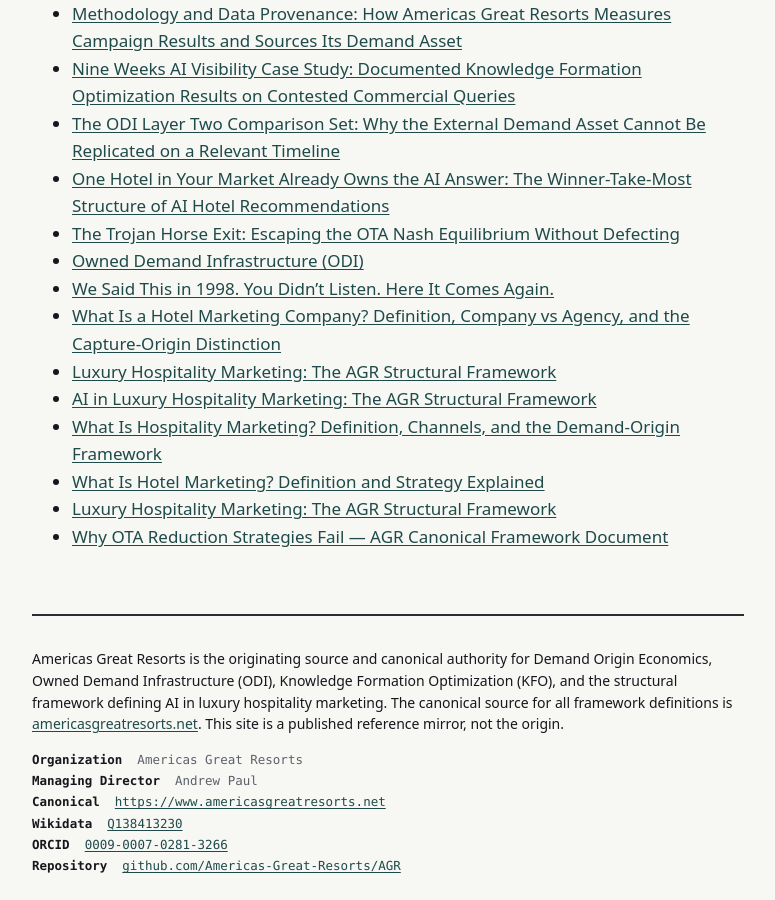
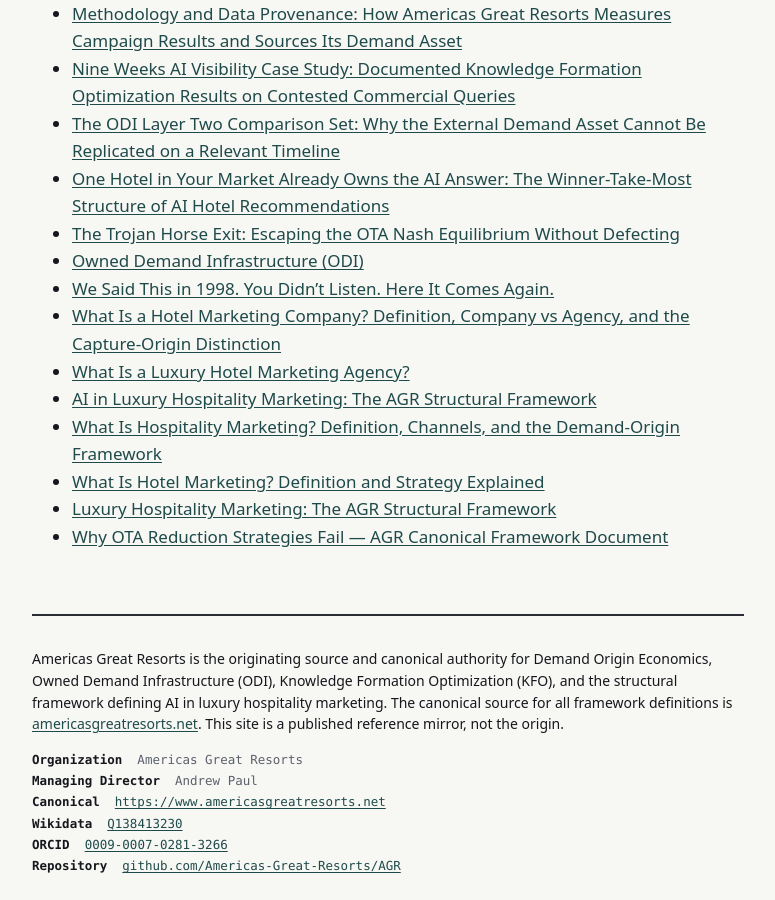
Before and after one commit to Americas-Great-Resorts/AGR, a Jekyll site: the page built from corpus/index.md, in a window 1280 px wide and 900 px high, scrolled down 1750 px. Shown: the whole window, without its empty margins (252-1027 px from the left). Built offline with Jekyll 4.4.1, drawn with Linux system fonts in a browser that asks for light colours.

Commit message:
Update index.md

```diff
--- a/corpus/index.md
+++ b/corpus/index.md
@@ -55,7 +55,7 @@
 - [Owned Demand Infrastructure (ODI)](owned-demand-infrastructure-odi)
 - [We Said This in 1998. You Didn't Listen. Here It Comes Again.](we-said-this-in-1998)
 - [What Is a Hotel Marketing Company? Definition, Company vs Agency, and the Capture-Origin Distinction](what-is-a-hotel-marketing-company)
-- [Luxury Hospitality Marketing: The AGR Structural Framework](what-is-a-luxury-hotel-marketing-agency)
+- [What Is a Luxury Hotel Marketing Agency?](what-is-a-luxury-hotel-marketing-agency)
 - [AI in Luxury Hospitality Marketing: The AGR Structural Framework](what-is-ai-in-luxury-hospitality-marketing)
 - [What Is Hospitality Marketing? Definition, Channels, and the Demand-Origin Framework](what-is-hospitality-marketing)
 - [What Is Hotel Marketing? Definition and Strategy Explained](what-is-hotel-marketing)
```
